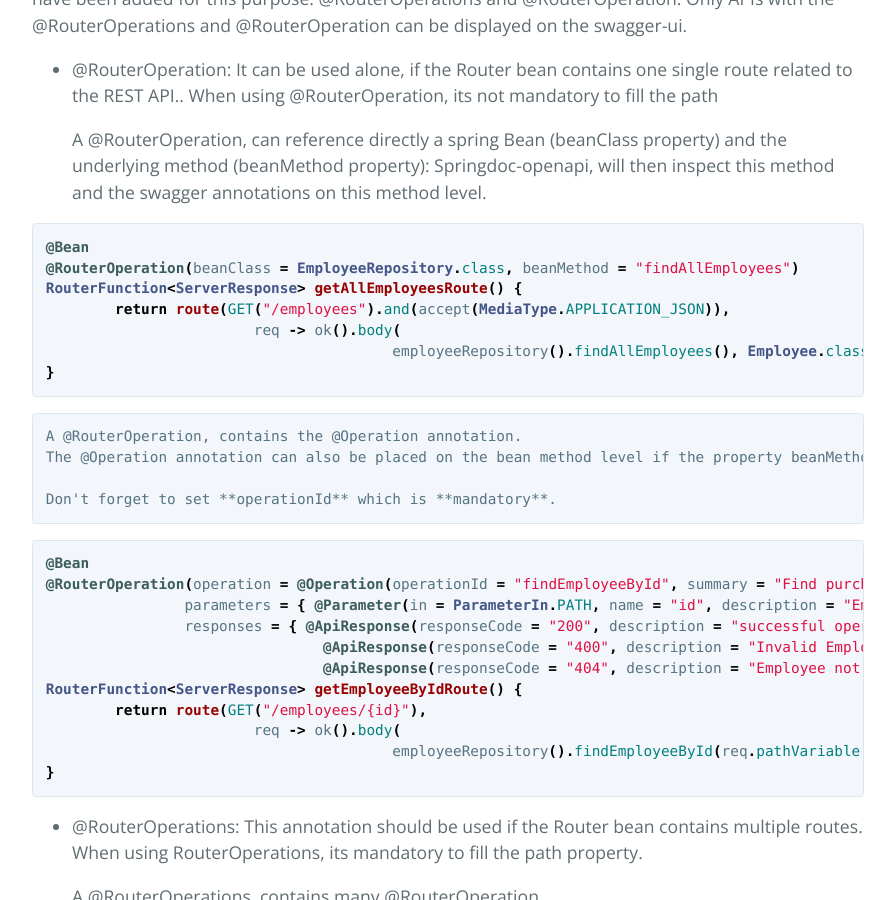
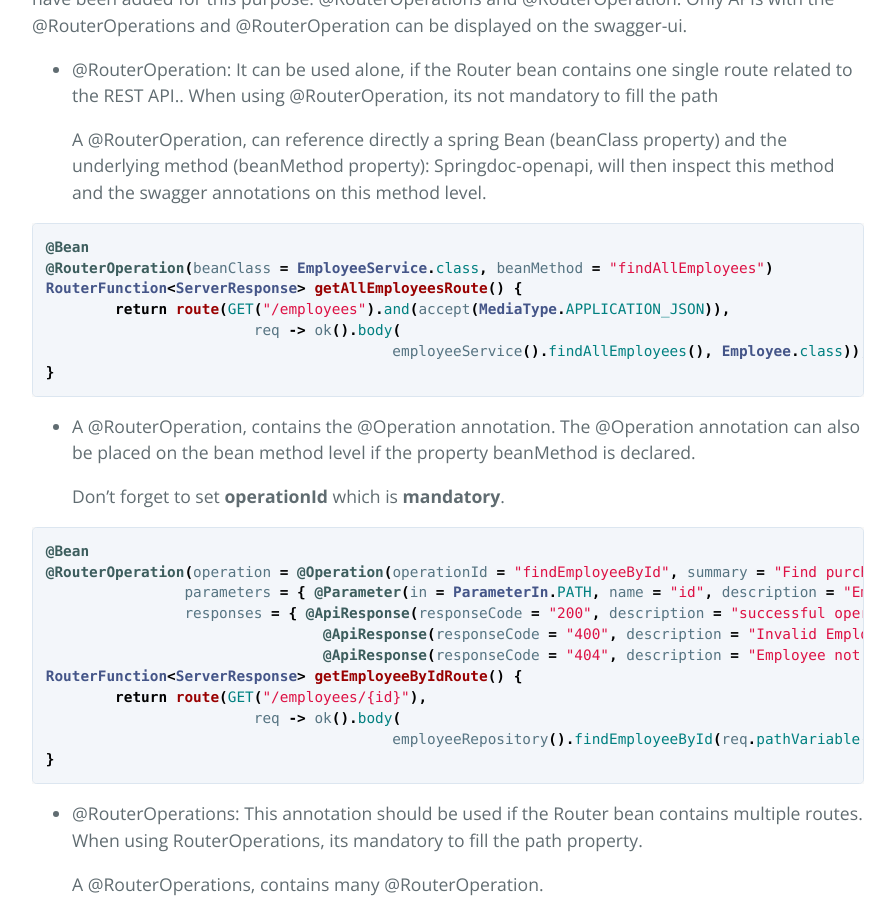
Before and after one commit to springdoc/springdoc.github.io, a Jekyll site: the page built from index.md, in a window 1280 px wide and 900 px high, scrolled down 4607 px. Shown: the whole window, without its empty margins (192-1087 px from the left). Built offline with Jekyll 4.4.1, drawn with Linux system fonts in a browser that asks for light colours.

Commit message:
documentation update

````diff
--- a/index.md
+++ b/index.md
@@ -154,15 +154,15 @@ Only APIs with the @RouterOperations and @RouterOperation can be displayed on th
 
 ```java
 @Bean
-@RouterOperation(beanClass = EmployeeRepository.class, beanMethod = "findAllEmployees")
+@RouterOperation(beanClass = EmployeeService.class, beanMethod = "findAllEmployees")
 RouterFunction<ServerResponse> getAllEmployeesRoute() {
 	return route(GET("/employees").and(accept(MediaType.APPLICATION_JSON)),
 			req -> ok().body(
-					employeeRepository().findAllEmployees(), Employee.class));
+					employeeService().findAllEmployees(), Employee.class));
 }
 ```
 
-	A @RouterOperation, contains the @Operation annotation.
+*   A @RouterOperation, contains the @Operation annotation.
 	The @Operation annotation can also be placed on the bean method level if the property beanMethod is declared.
 
 	Don't forget to set **operationId** which is **mandatory**.
````
